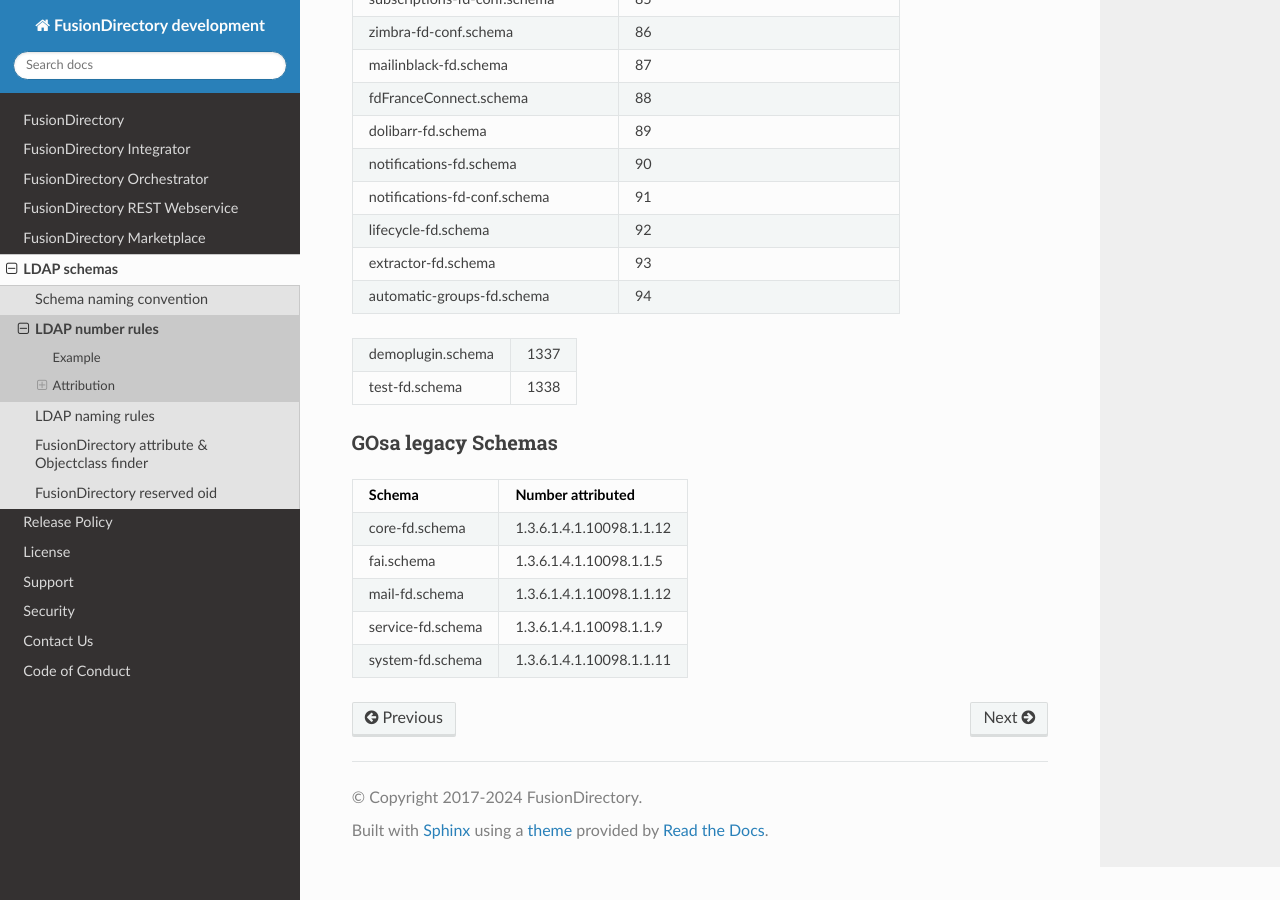
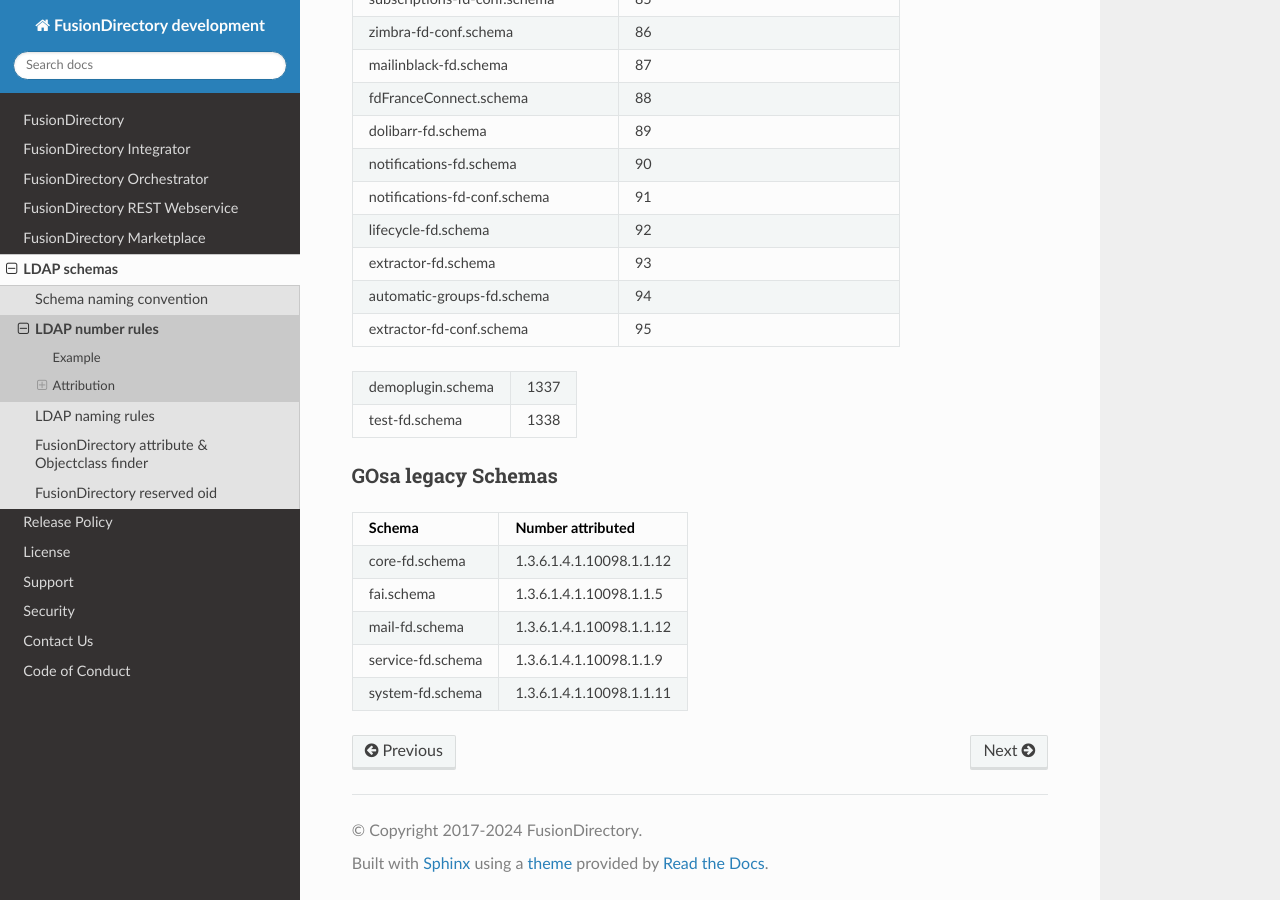
Before and after one commit to fusiondirectory/fusiondirectory-dev-manual, a Sphinx documentation site: the page built from source/ldap/numberrules.rst, in a window 1280 px wide and 900 px high, scrolled down 3685 px. Built offline with Sphinx 7.4.7 and the Read the Docs theme 3.1.0, drawn with Linux system fonts in a browser that asks for light colours.

Commit message:
:sparkles: feat(Extractor) adds conf schema oid

```diff
--- a/source/ldap/numberrules.rst
+++ b/source/ldap/numberrules.rst
@@ -129,6 +129,7 @@
 lifecycle-fd.schema                   92
 extractor-fd.schema                   93
 automatic-groups-fd.schema            94
+extractor-fd-conf.schema              95
 ===================================== =====================
 
 ===================================== =====================
```
